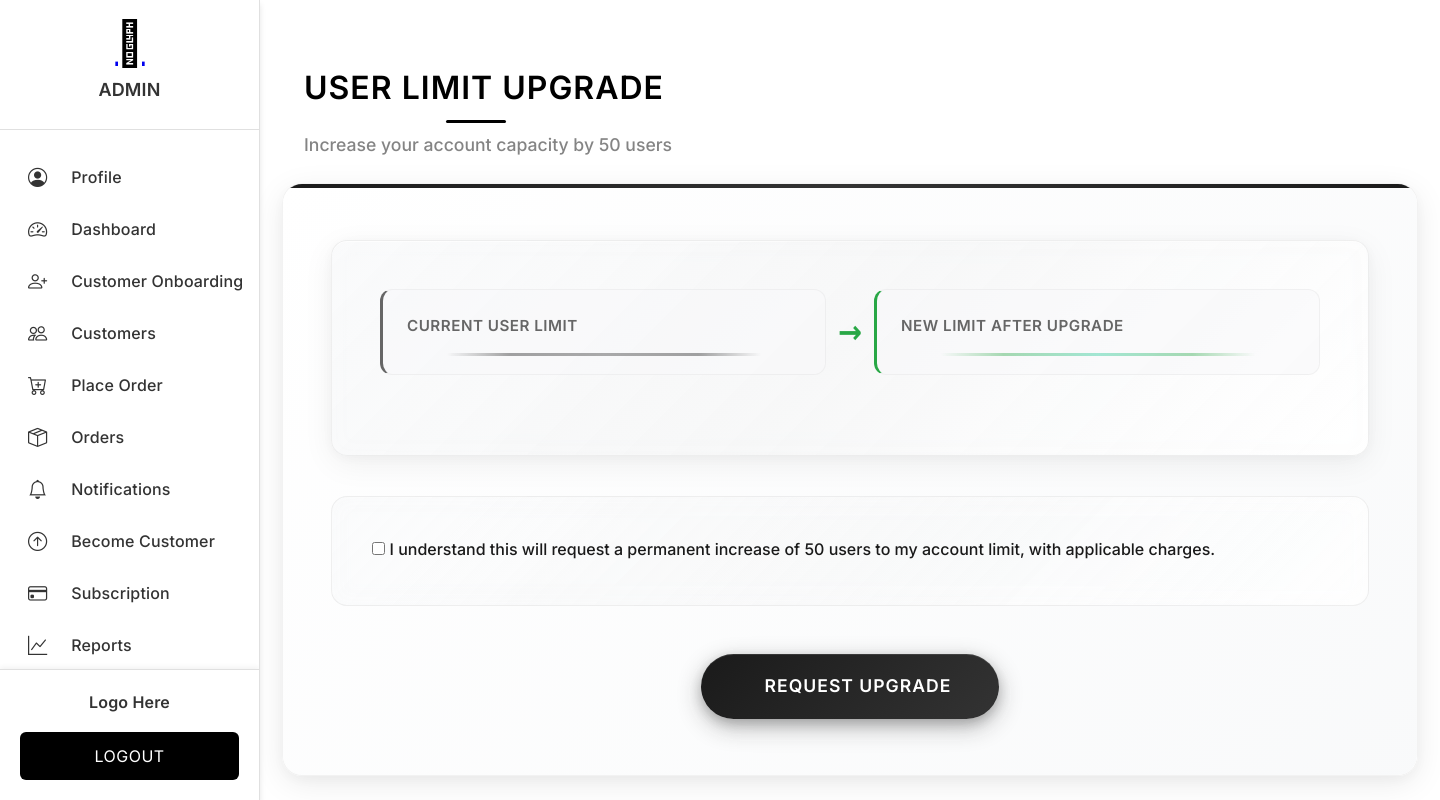
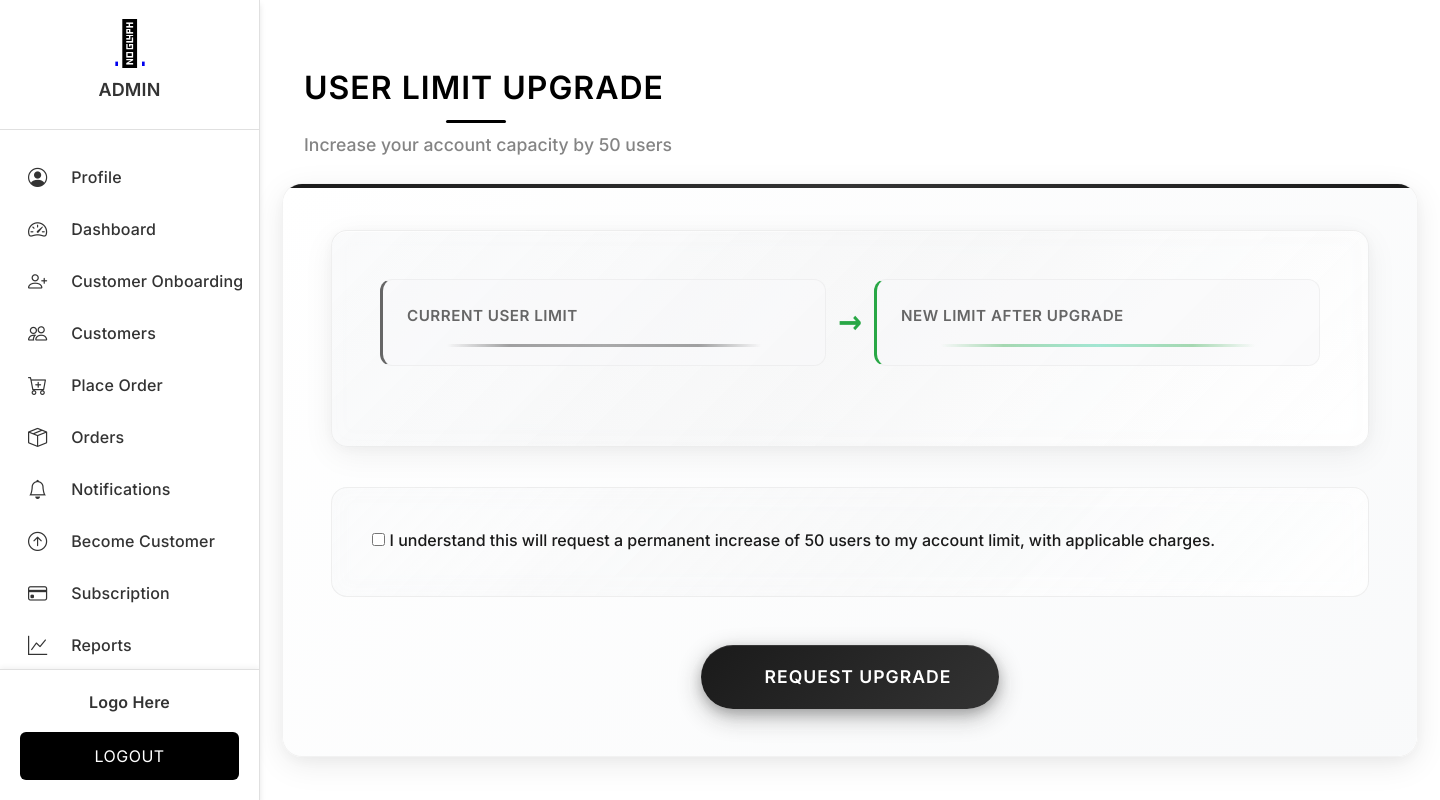
Before and after one commit to Rishvanth28/Paddy, a Django app: template paddy_proj/paddy_app/templates/admin_add_subscription.html in a window 1440 px wide. Run offline with Django 5.2, Linux system fonts and the light colour scheme; the template is opened without the code that fills it, so the values that code supplies are empty; some libraries are stand-ins or nearby versions.

Commit message:
Adjust padding and margin styles for content sections and alerts

```diff
--- a/paddy_proj/paddy_app/static/css/admin_add_subscription.css
+++ b/paddy_proj/paddy_app/static/css/admin_add_subscription.css
@@ -159,7 +159,7 @@ body::before {
 
 /* Content Section - Enhanced Background */
 .content-section {
-    padding: 3.5rem 3rem;
+    padding: 2.9rem 3rem;
     background: linear-gradient(135deg, rgba(255, 255, 255, 0.9) 0%, rgba(248, 249, 250, 0.9) 100%);
     border-radius: 0 0 20px 20px;
     position: relative;
@@ -172,7 +172,7 @@ body::before {
     backdrop-filter: blur(10px);
     border-radius: 16px;
     padding: 3rem;
-    margin-bottom: 2.5rem;
+    /* margin-bottom: 2.5rem; */
     border-left: 4px solid #1a1a1a;
     border: 1px solid rgba(229, 229, 229, 0.6);
     box-shadow:
@@ -506,7 +506,7 @@ body::before {
     border-left-style: solid;
     border-radius: 16px;
     padding: 2.5rem;
-    margin-bottom: 2.5rem;
+    /* margin-bottom: 2.5rem; */
     background: rgba(248, 249, 250, 0.8);
     backdrop-filter: blur(10px);
     border-top: 1px solid rgba(229, 229, 229, 0.6);
```
